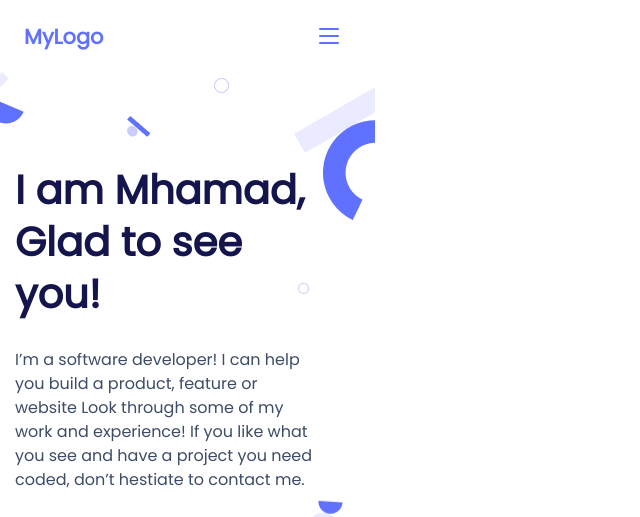
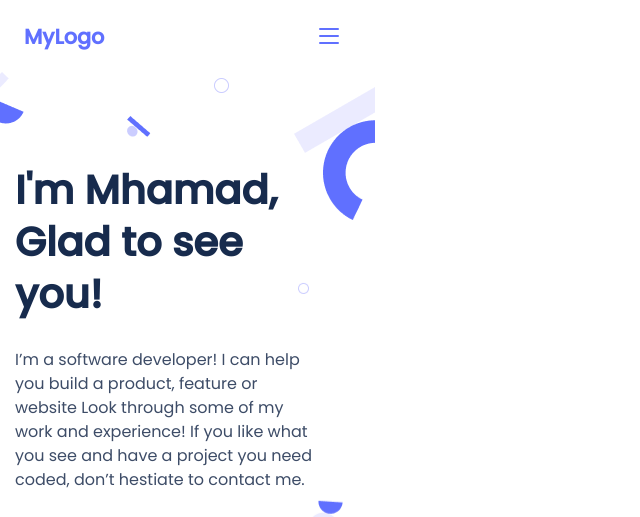
Before and after one commit to Mhamad-Raad/Microverse-Portfolio, a plain HTML site: page index.html in a window 1280 px wide. Shown: the top 517 px of the page, without its empty margins (0-640 px from the left). Drawn offline with Linux system fonts and the light colour scheme.

Commit message:
add google fonts

```diff
--- a/CSS/aboutme.css
+++ b/CSS/aboutme.css
@@ -17,8 +17,8 @@
 }
 
 .welcome-txt {
-  font-family: 'Poppins', Arial, Verdana, Tahoma, sans-serif;
-  color: rgb(20, 21, 76);
+  font-family: 'Poppins';
+  color: #172b4d;
   font-style: bolder;
   font-weight: 900;
   font-size: 40px;
@@ -32,7 +32,7 @@
 }
 
 .description {
-  font-family: 'Poppins', Arial, Verdana, Tahoma, sans-serif;
+  font-family: 'Poppins';
   font-style: normal;
   font-weight: 300;
   color: #3d4c67;
--- a/index.html
+++ b/index.html
@@ -13,7 +13,13 @@
   <link rel="stylesheet" href="./CSS/aboutme.css">
   <link rel="stylesheet" href="./CSS/connections.css">
 
+  <!-- font awesome for icons -->
   <script src="https://kit.fontawesome.com/53f3655a6e.js" crossorigin="anonymous"></script>
+
+  <!-- google fonts -->
+  <link rel="preconnect" href="https://fonts.googleapis.com">
+  <link rel="preconnect" href="https://fonts.gstatic.com" crossorigin>
+  <link href="https://fonts.googleapis.com/css2?family=Poppins:wght@500&display=swap" rel="stylesheet">
 </head>
 
 <body>
@@ -35,7 +41,7 @@
 
         <div class="make-flex">
           <div class="title-container">
-            <h1 class="welcome-txt">I am Mhamad, Glad to see you!</h1>
+            <h1 class="welcome-txt">I'm Mhamad, Glad to see you!</h1>
           </div>
 
           <div class="description-bg">
```
